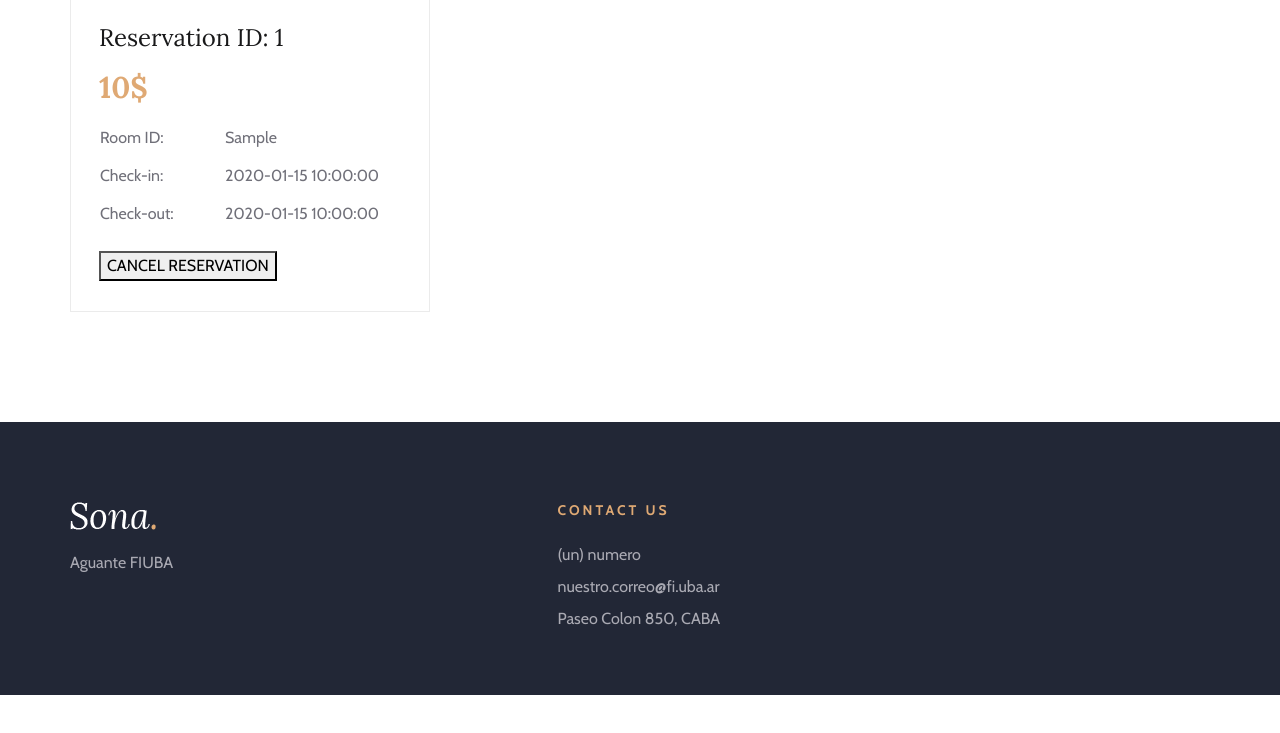
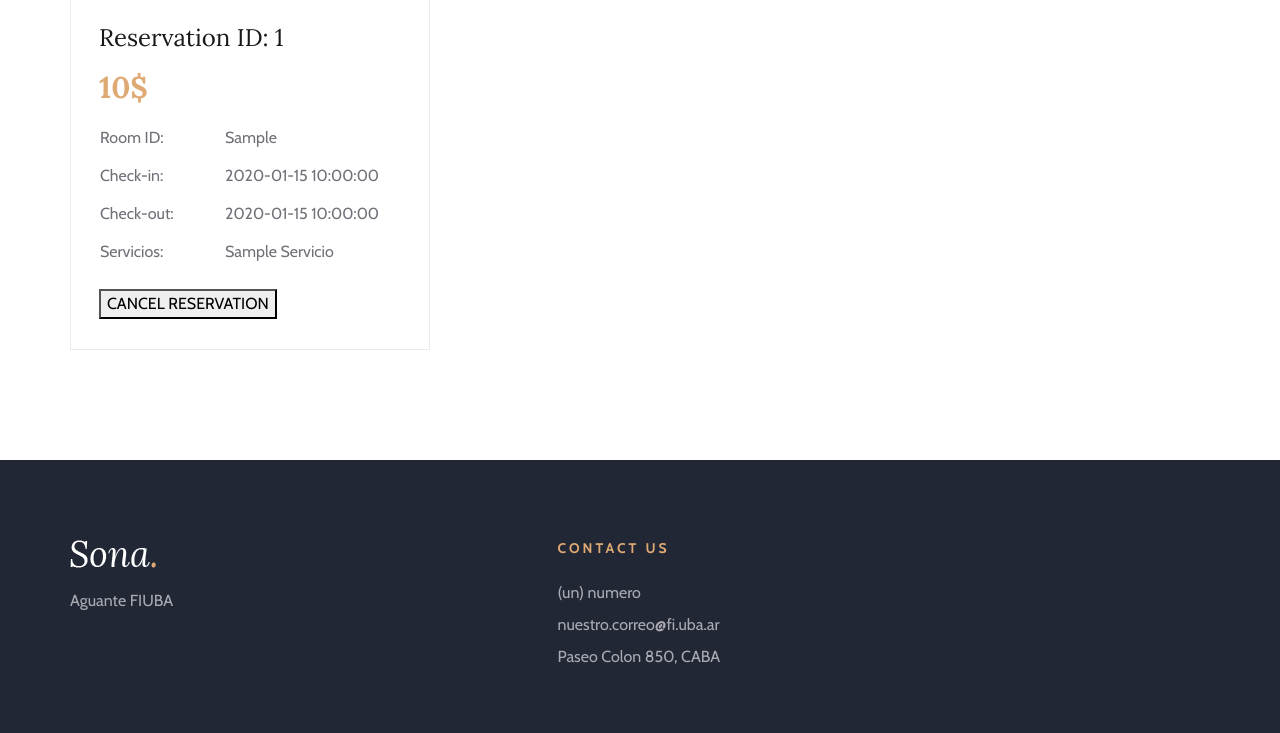
Before and after one commit to emanuel955/TP---Equipo-Futuros-Ingenieros, a Flask app: template templates/reservas.html in a window 1280 px wide; the page is wider, and only the part inside the window is pictured. Shown: the part 417-1150 px from the top of that part. Before the commit the page ends 1112 px from the top of that part, so only its background shows below. Run offline with Flask 3, Linux system fonts and the light colour scheme; the template is opened without the code that fills it: most values are stand-ins (such as "Sample title", 1, 10 or a date in 2020).

Commit message:
Agrega servicios contratados en vista reservas. Agrega mensaje al no haber reservas

```diff
--- a/API/app.py
+++ b/API/app.py
@@ -123,19 +123,41 @@ def ingresar_reserva():
 def get_reservas_by_id_usuario(id_usuario):
     try:
         result = querys.reservas_by_id_usuario(id_usuario)
-        if not result:
-            return jsonify({'Error': 'No se encontraron reservas para este usuario'}), 400
     except Exception as e:
         return jsonify({'error': str(e)}), 500
     response = []
+
+    if not result:
+        response.append({'reservas': [], 'message': 'You have no reservations'})
+
     formato = "%Y-%m-%d"
+
     for row in result:
         fecha_entrada = row[3].strftime("%Y-%m-%d")
         fecha_salida = row[4].strftime("%Y-%m-%d")
         entrada = datetime.strptime(fecha_entrada, formato)
         salida = datetime.strptime(fecha_salida, formato)
         cantidad_dias = (salida - entrada).days
-        response.append({'id': row[0], 'id_usuario': row[1], 'id_habitacion': row[2], 'fecha_entrada': fecha_entrada, 'fecha_salida': fecha_salida, 'precio': row[5]*cantidad_dias})
+
+        result = querys.servicios_by_id_reserva(row[0])
+        if result is None:
+            return []
+        else:
+            columnas_servicios = ['masaje','rio','desayuno']
+            servicios_activos = []
+            for columna, activo in zip(columnas_servicios,result):
+                if activo:
+                    servicios_activos.append(columna)
+
+        response.append({
+            'id': row[0],
+            'id_usuario': row[1],
+            'id_habitacion': row[2],
+            'fecha_entrada': fecha_entrada,
+            'fecha_salida': fecha_salida,
+            'precio': row[5]*cantidad_dias,
+            'servicios': servicios_activos
+        })
 
     return jsonify(response), 200
 
--- a/API/querys.py
+++ b/API/querys.py
@@ -29,9 +29,10 @@ WHERE Habitaciones.hotel_id = :hotel_id
 QUERY_RESERVA_EXISTENTE = "SELECT id FROM Reservas WHERE id_usuario = :id_usuario AND id_habitacion = :id_habitacion AND fecha_entrada = :fecha_entrada AND fecha_salida = :fecha_salida"
 QUERY_INGRESAR_RESERVA = "INSERT INTO Reservas(id_usuario, id_habitacion, fecha_entrada, fecha_salida, precio_diario) VALUES (:id_usuario, :id_habitacion, :fecha_entrada, :fecha_salida, :precio_diario)"
 QUERY_RESERVAS_BY_ID = "SELECT * FROM Reservas WHERE id_usuario = :id_usuario"
-QUERY_BORRAR_RESERVA = "DELETE FROM Reservas WHERE id = :id"
+QUERY_BORRAR_RESERVA = "DELETE FROM Reservas WHERE id = :id;"
 QUERY_INGRESAR_RESERVA_SERVICIOS = "INSERT INTO Reservas_Servicios(id_reserva) VALUES (:id_reserva)"
 QUERY_LAST_ID = "SELECT LAST_INSERT_ID()"
+QUERY_SERVICIOS_POR_RESERVA = "SELECT masaje, rio, desayuno FROM Reservas_Servicios WHERE id_reserva = :id_reserva"
 
 engine = create_engine("mysql+mysqlconnector://flask_user:flask_password@mysql_db:3306/flask_database")
 
@@ -106,3 +107,6 @@ def reservas_by_id_usuario(id_usuario):
 
 def delete_reserva(id):
     return run_query(QUERY_BORRAR_RESERVA, {'id': id})
+
+def servicios_by_id_reserva(id_reserva):
+    return run_query(QUERY_SERVICIOS_POR_RESERVA, {'id_reserva': id_reserva}).fetchone()
--- a/templates/reservas.html
+++ b/templates/reservas.html
@@ -37,10 +37,12 @@
             <section class="rooms-section spad">
                 <div class="container">
                     <div class="row">
-                    {% if 'message' in reservas[0] %}
-                        <p style="font-size: 30px;">{{ reservas[0]['message'] }}</p>
-                        <div style="height: 30vh;">
-                    {% else %}
+                        {% if 'message' in reservas[0] %}
+                            <div style="text-align: center; width: 100%;">
+                                <p style="font-size: 30px;">{{ reservas[0]['message'] }}</p>
+                            </div>
+                            <div style="height: 30vh;"></div>
+                        {% else %}
                         {% for reserva in reservas %}
                             <div class="col-lg-4 col-md-6">
                                 <div class="room-item">
@@ -52,6 +54,13 @@
                                                 <tr><td class="r-o">Room ID:</td><td>{{ reserva['id_habitacion'] }}</td></tr>
                                                 <tr><td class="r-o">Check-in:</td><td>{{ reserva['fecha_entrada'] }}</td></tr>
                                                 <tr><td class="r-o">Check-out:</td><td>{{ reserva['fecha_salida'] }}</td></tr>
+                                                <tr><td class="r-o">Servicios:</td>
+                                                    <td style="text-transform: capitalize;">
+                                                        {% for servicio in reserva['servicios'] %}
+                                                            {{ servicio }} <br>
+                                                        {% endfor %}
+                                                    </td>
+                                                </tr>
                                             </tbody>
                                         </table>
                                         <form action="{{ url_for('reservas') }}" method="post">
--- a/templates/rooms.html
+++ b/templates/rooms.html
@@ -23,9 +23,10 @@
     <div class="container">
         <div class="row">
             {% if 'message' in habitaciones[0] %}
+            <div style="text-align: center; width: 100%;">
                 <p style="font-size: 30px;">{{ habitaciones[0]['message'] }}</p>
-                <div style="height: 30vh;">
-                </div>
+            </div>
+            <div style="height: 30vh;">
             {% else %}
                 {% for habitacion in habitaciones %}
                     <div class="col-lg-4 col-md-6">
```
